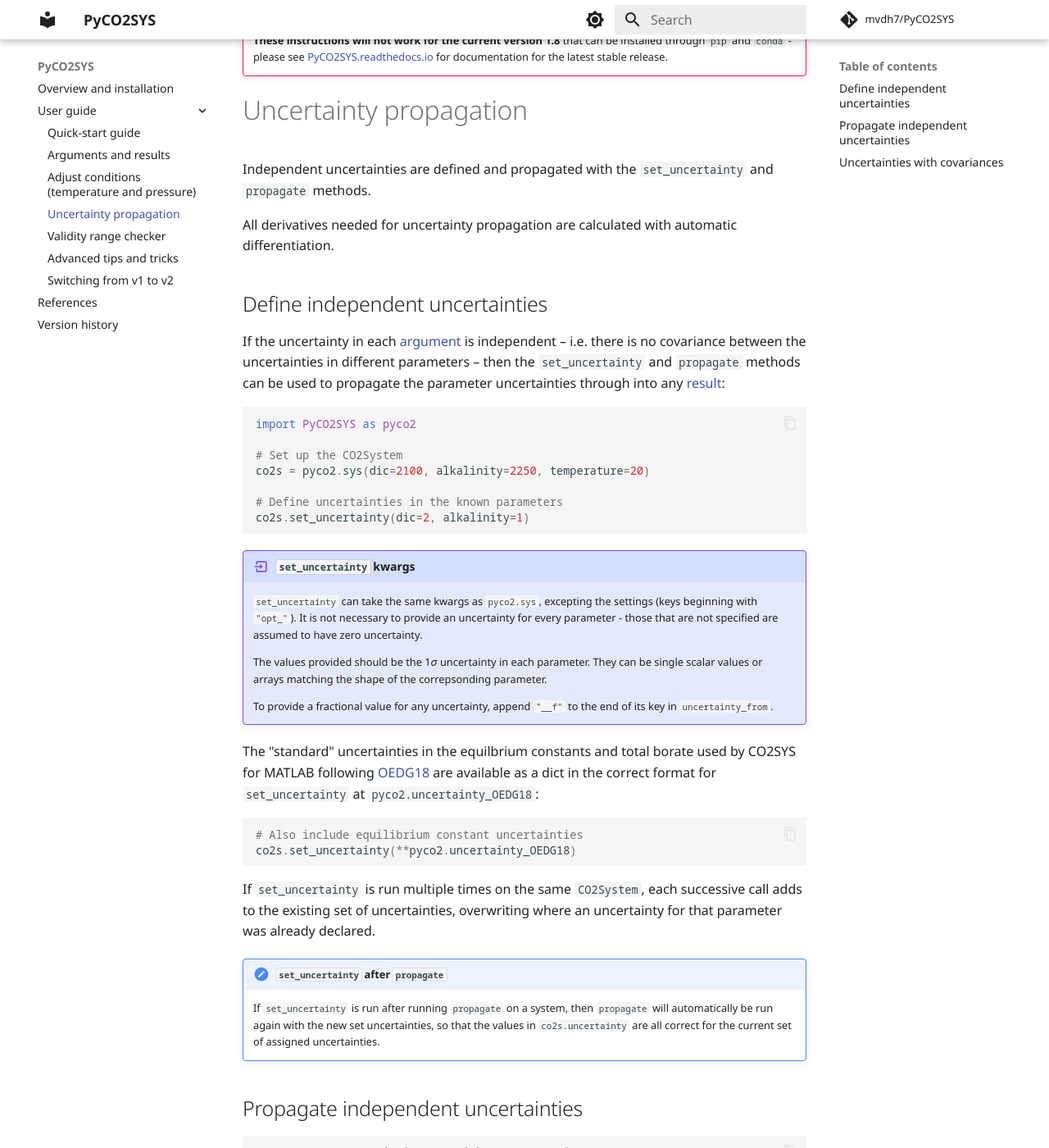
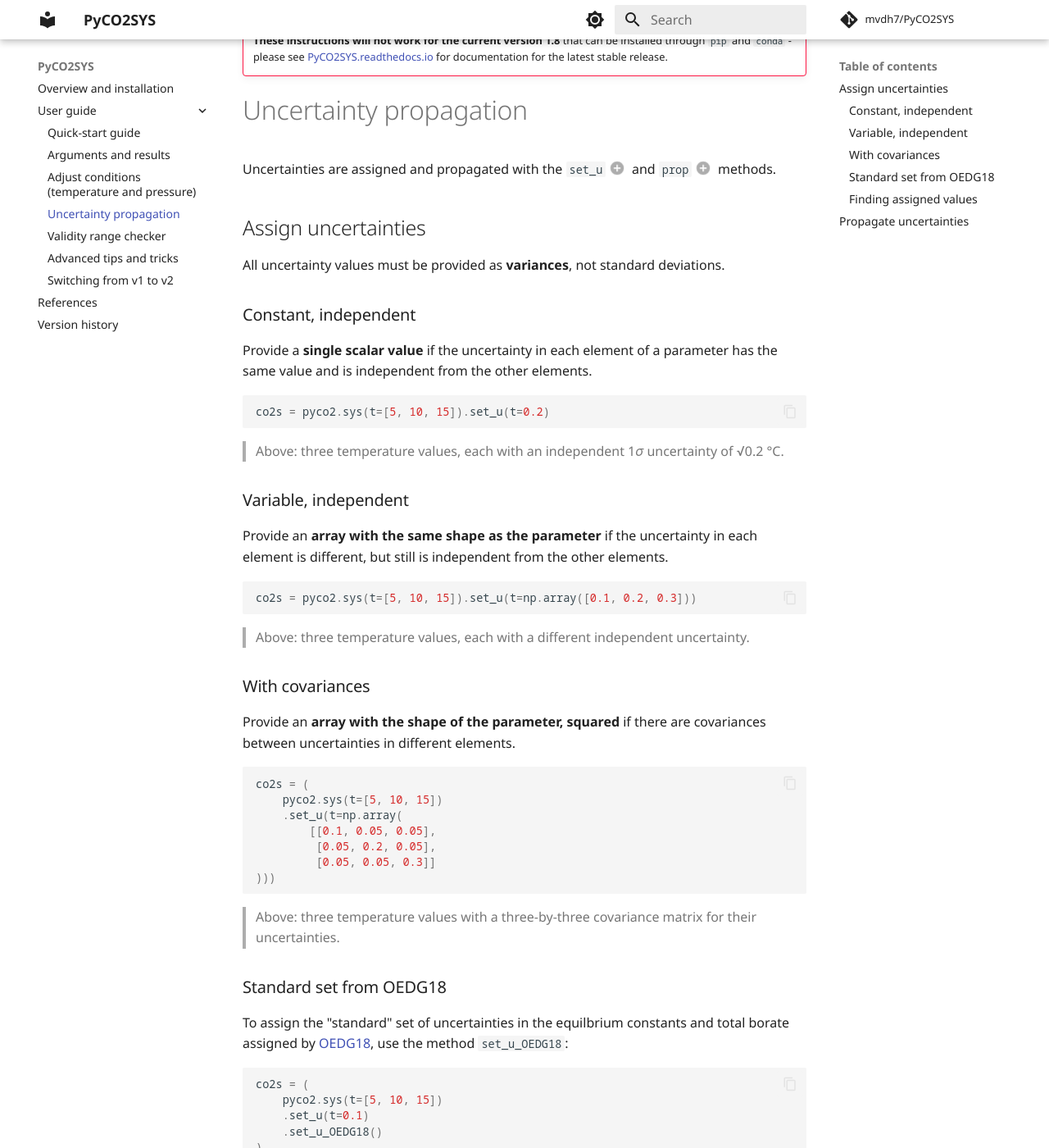
Before and after one commit to mvdh7/PyCO2SYS, an MkDocs documentation site: the page built from docs/uncertainty.md, in a window 1280 px wide and 1400 px high, scrolled down 196 px. Shown: the whole window at 82% size. Built offline with MkDocs 1.6.1 and Material for MkDocs 9.7.7, drawn with Linux system fonts in a browser that asks for light colours; comment, search, counter and statistics services are not loaded; some of the changed text lies outside the part shown.

Commit message:
Start updating uncertainty section

````diff
--- a/docs/uncertainty.md
+++ b/docs/uncertainty.md
@@ -8,46 +8,78 @@
 
 # Uncertainty propagation
 
-Independent uncertainties are defined and propagated with the `set_uncertainty` and `propagate` methods.
+Uncertainties are assigned and propagated with the `set_u`(1) and `prop`(2) methods.
+{ .annotate }
 
-All derivatives needed for uncertainty propagation are calculated with automatic differentiation.
+1.  Shortcut for `set_uncertainty`.
+2.  Shortcut for `propagate`.
 
-## Define independent uncertainties
+## Assign uncertainties
 
-If the uncertainty in each [argument](detail.md/#keyword-arguments) is independent – i.e. there is no covariance between the uncertainties in different parameters – then the `set_uncertainty` and `propagate` methods can be used to propagate the parameter uncertainties through into any [result](detail.md/#results):
+All uncertainty values must be provided as **variances**, not standard deviations.
+
+### Constant, independent
+
+Provide a **single scalar value** if the uncertainty in each element of a parameter has the same value and is independent from the other elements.
 
 ```python
-import PyCO2SYS as pyco2
-
-# Set up the CO2System
-co2s = pyco2.sys(dic=2100, alkalinity=2250, temperature=20)
-
-# Define uncertainties in the known parameters
-co2s.set_uncertainty(dic=2, alkalinity=1)
+co2s = pyco2.sys(t=[5, 10, 15]).set_u(t=0.2)
 ```
 
-!!! inputs "`set_uncertainty` kwargs"
+> Above: three temperature values, each with an independent 1*σ* uncertainty of √0.2 °C.
 
-    `set_uncertainty` can take the same kwargs as `pyco2.sys`, excepting the settings (keys beginning with `"opt_"`).  It is not necessary to provide an uncertainty for every parameter - those that are not specified are assumed to have zero uncertainty.
+### Variable, independent
 
-    The values provided should be the 1<i>σ</i> uncertainty in each parameter.  They can be single scalar values or arrays matching the shape of the correpsonding parameter.
-
-    To provide a fractional value for any uncertainty, append `"__f"` to the end of its key in `uncertainty_from`.
-
-The "standard" uncertainties in the equilbrium constants and total borate used by CO2SYS for MATLAB following [OEDG18](refs.md/#o) are available as a dict in the correct format for `set_uncertainty` at `pyco2.uncertainty_OEDG18`:
+Provide an **array with the same shape as the parameter** if the uncertainty in each element is different, but still is independent from the other elements.
 
 ```python
-# Also include equilibrium constant uncertainties
-co2s.set_uncertainty(**pyco2.uncertainty_OEDG18)
+co2s = pyco2.sys(t=[5, 10, 15]).set_u(t=np.array([0.1, 0.2, 0.3]))
 ```
 
-If `set_uncertainty` is run multiple times on the same `CO2System`, each successive call adds to the existing set of uncertainties, overwriting where an uncertainty for that parameter was already declared.
+> Above: three temperature values, each with a different independent uncertainty.
 
-!!! warn "`set_uncertainty` after `propagate`"
+### With covariances
 
-    If `set_uncertainty` is run after running `propagate` on a system, then `propagate` will automatically be run again with the new set uncertainties, so that the values in `co2s.uncertainty` are all correct for the current set of assigned uncertainties.
+Provide an **array with the shape of the parameter, squared** if there are covariances between uncertainties in different elements.
 
-## Propagate independent uncertainties
+```python
+co2s = (
+    pyco2.sys(t=[5, 10, 15])
+    .set_u(t=np.array(
+        [[0.1, 0.05, 0.05],
+         [0.05, 0.2, 0.05],
+         [0.05, 0.05, 0.3]]
+)))
+```
+
+> Above: three temperature values with a three-by-three covariance matrix for their uncertainties.
+
+### Standard set from OEDG18
+
+To assign the "standard" set of uncertainties in the equilbrium constants and total borate assigned by [OEDG18](refs/#o), use the method `set_u_OEDG18`:
+
+```python
+co2s = (
+    pyco2.sys(t=[5, 10, 15])
+    .set_u(t=0.1)
+    .set_u_OEDG18()
+)
+```
+
+Running `set_u` multiple times on the same `CO2System` adds to the existing set, overwriting existing entries.
+
+!!! warning "`set_u` after `prop`"
+
+    If `set_u` is run after running `prop` on a system, then `prop` will automatically be run again with the new set uncertainties, so that the values in `co2s.u` are all correct for the current set of assigned uncertainties.
+
+### Finding assigned values
+
+The assigned uncertainty values are stored in `co2s.u.assigned`(1).
+{ .annotate }
+
+1.  Shortcut for `co2s.uncertainty.assigned`.
+
+## Propagate uncertainties
 
 ```python
 # Propagate uncertainties set with set_uncertainty
@@ -76,27 +108,4 @@ The total uncertainties are the Pythagorean sum of all the components.  This cal
 
     * The uncertainties from each argument `from` that has had an uncertainty defined with `set_uncertainty` are also in the sub-dict with the corresponding keys: `co2s.uncertainty[into][from]`.
 
-    All `into` and `from` values can be accessed with dot notation instead of with square brackets, and the [shortcuts](detail.md/#arguments-and-results) can be used.
-
-## Uncertainties with covariances
-
-PyCO2SYS does not currently have a generalised function for the complete process of propagating uncertainties that co-vary.  However, it does allow the derivative of any result with respect to any argument to be calculated:
-
-```python
-grads_of = ["pH"]  # Get derivatives of pH...
-grads_wrt = ["dic", "alkalinity"]  # ... with respect to DIC and alkalinity
-co2s.get_grads(grads_of, grads_wrt)
-
-# Access derivatives - shortcuts and dot notation can be used
-dpH_ddic = co2s.grads["pH"]["dic"]
-dpH_dalk = co2s.grads["pH"]["alkalinity"]
-```
-
-!!! inputs "`get_grads` arguments"
-
-    * `grads_of`: a list of parameter keys for which the derivatives of are to be calculated.
-    * `grads_wrt`: a list of parameter keys for which the derivatives with respect to are to be calculated.
-
-!!! outputs "`get_grads` results"
-
-    For each result `of` in `grads_of` and argument `wrt` in `grads_wrt`, the corresponding derivative is stored in `co2s.grads[of][wrt]`.
+    All `into` and `from` values can be accessed with dot notation instead of with square brackets, and the [shortcuts](detail/#arguments-and-results) can be used.
--- a/mkdocs.yml
+++ b/mkdocs.yml
@@ -72,6 +72,11 @@ markdown_extensions:
       generic: true
   - tables
   - md_in_html
+  - pymdownx.superfences:
+      custom_fences:
+        - name: mermaid
+          class: mermaid
+          format: !!python/name:pymdownx.superfences.fence_code_format ""
 extra_javascript:
   - javascripts/mathjax.js
   - https://unpkg.com/mathjax@3/es5/tex-mml-chtml.js
````
Also changed, not shown: docs/detail.md (+7 -8 lines).
